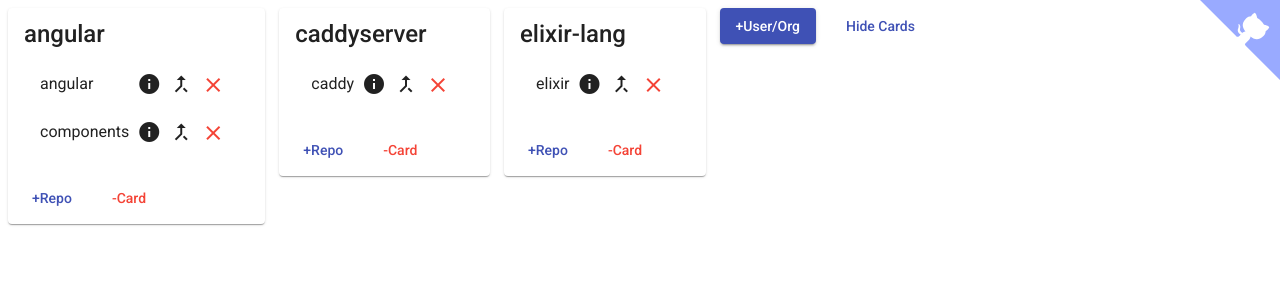
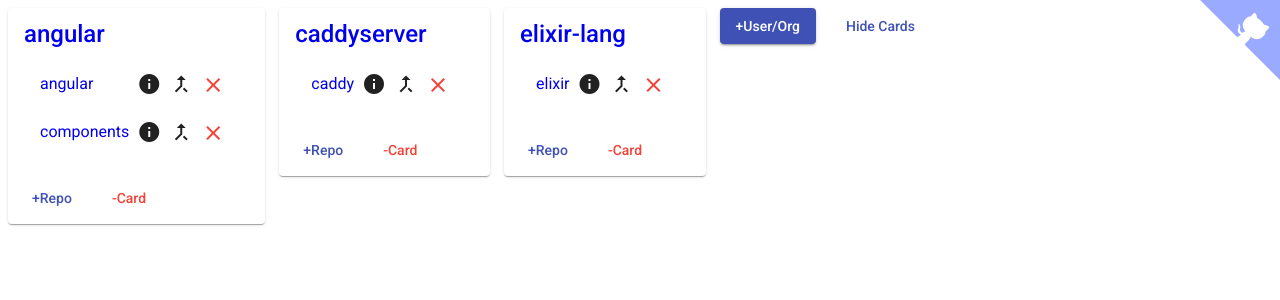
Before and after one commit to princemaple/githubstalker, an Angular app: page / in a window 1280 px wide. Shown: the top 300 px of the page. Built offline with nearby package versions, Linux system fonts and the light colour scheme; no server answers.

Commit message:
link to owners and repos

```diff
--- a/src/app/repo-selector/repo-selector.component.html
+++ b/src/app/repo-selector/repo-selector.component.html
@@ -1,12 +1,14 @@
 <div class="flex gap cross-start" [ngClass]="{'hide-repos': !showRepos}">
   <mat-card *ngFor="let repoGroup of _repos | keyvalue" [style.margin-bottom.em]="1">
     <mat-card-title>
-      {{ repoGroup.key }}
+      <a href="https://github.com/{{ repoGroup.key }}" target="_blank">{{ repoGroup.key }}</a>
     </mat-card-title>
     <mat-card-content>
       <mat-list>
         <mat-list-item *ngFor="let repoName of repoGroup.value">
-          <span mat-line> {{ repoName }} </span>
+          <a mat-line href="https://github.com/{{ repoGroup.key }}/{{ repoName }}" target="_blank">
+            {{ repoName }}
+          </a>
           <span class="count">
             <mat-icon>info</mat-icon>
             {{ repoInfo[repoGroup.key][repoName]?.issues?.totalCount }}
```
